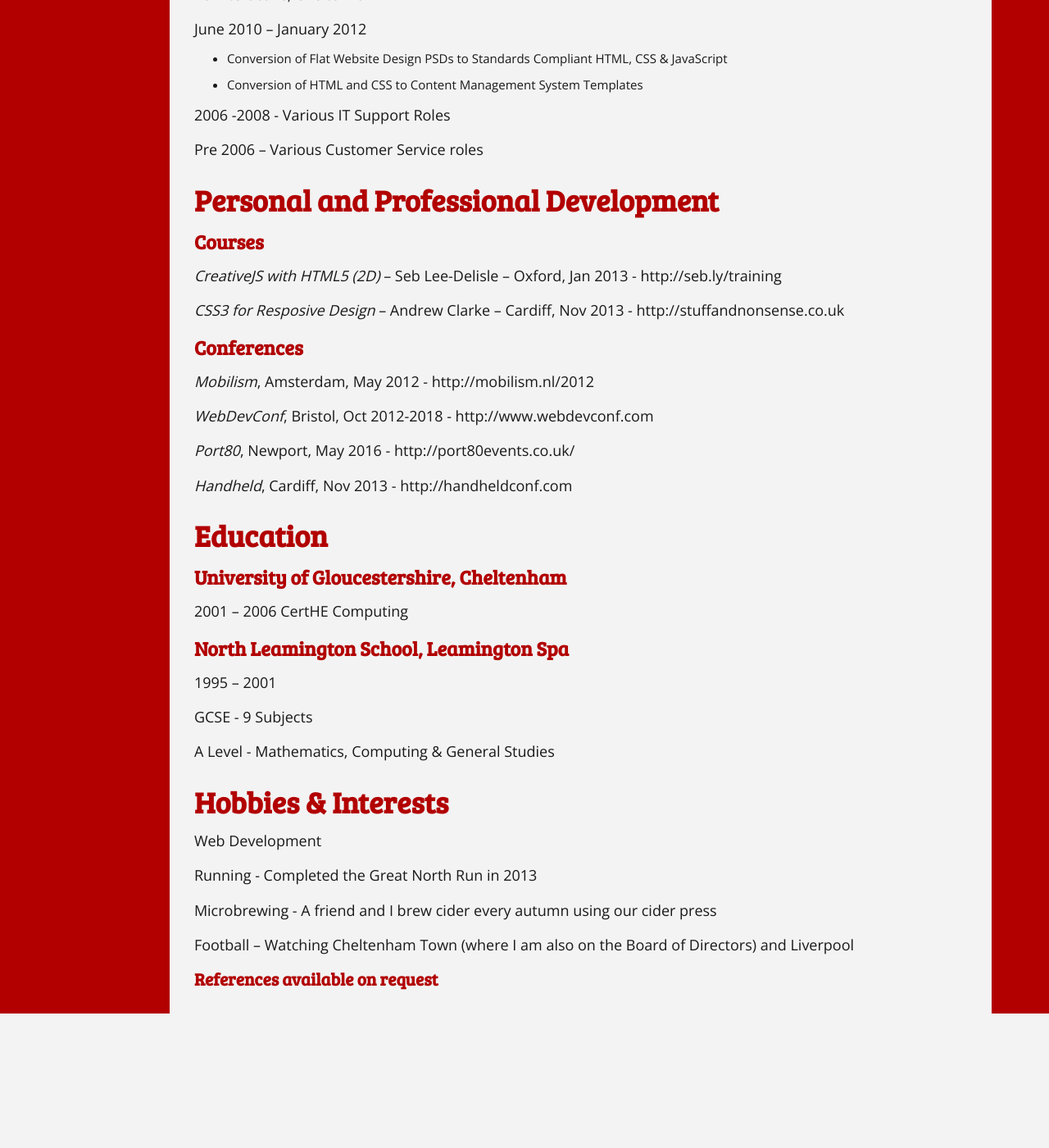
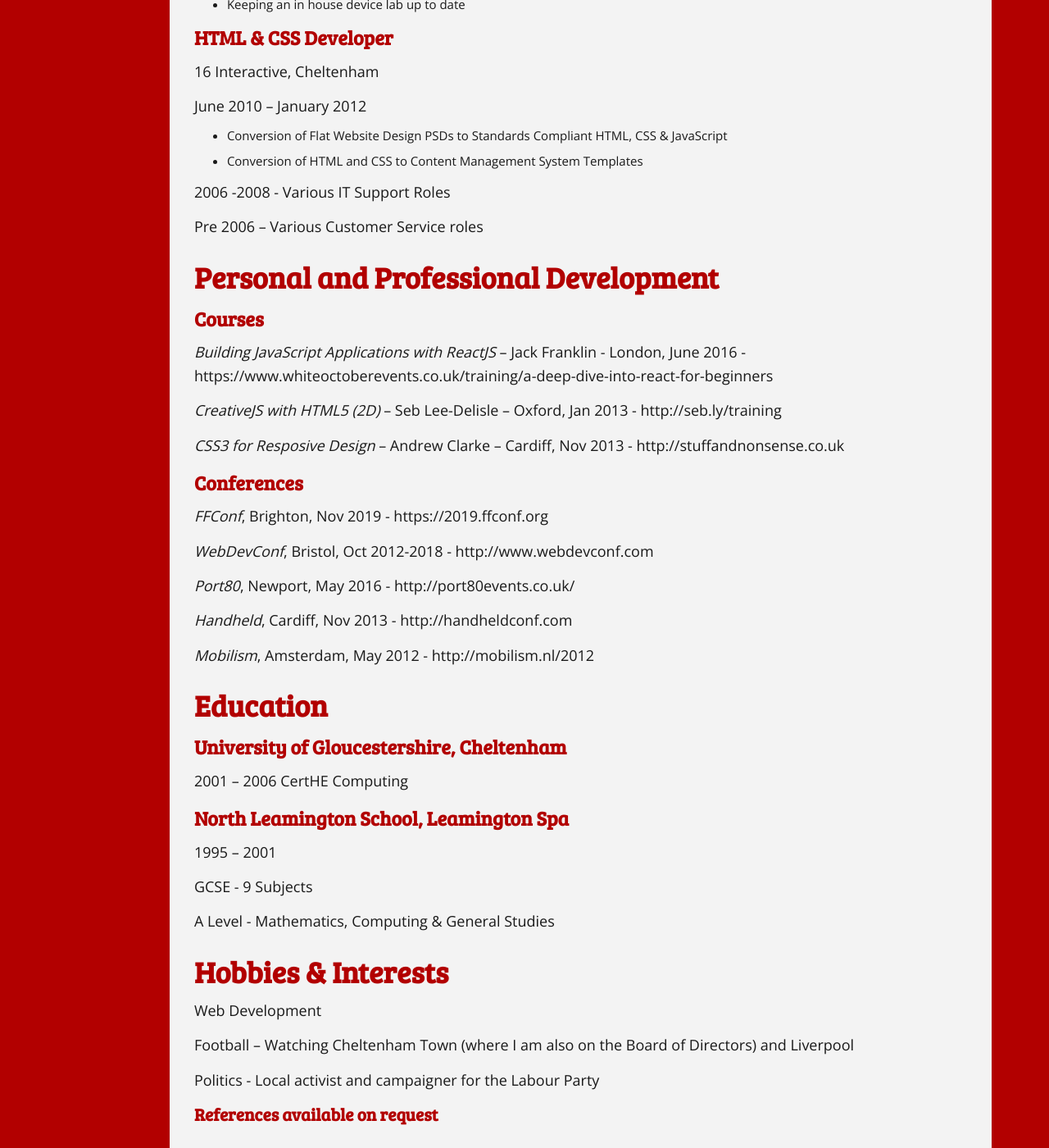
Before and after one commit to davebeesley/personal-site, a Jekyll site: the page built from cv-resume/index.md, in a window 1280 px wide and 1400 px high, scrolled down 2408 px. Shown: the whole window at 82% size. Built offline with Jekyll 4.4.1, drawn with Linux system fonts in a browser that asks for light colours; comment, search, counter and statistics services are not loaded; before the commit the page ends 3644 px from its top, so only the background shows below that; some of the changed text lies outside the part shown.

Commit message:
Update index.md

```diff
--- a/cv-resume/index.md
+++ b/cv-resume/index.md
@@ -34,6 +34,10 @@
 Element Studio, Cheltenham
 
 July 2018 - Present
+
+-   Maintaining a multitude of projects including the largest Independent Pharmacy website in the UK (Laravel/Codeignitor/React)
+-   Building a React/Redux based visualisation tool for the Paris Climate Accords
+-   Multiple GatsbyJS based brochure sites
 
 ### Freelance Web Developer
 
@@ -109,19 +113,23 @@
 
 ### Courses
 
+_Building JavaScript Applications with ReactJS_ – Jack Franklin - London, June 2016 - https://www.whiteoctoberevents.co.uk/training/a-deep-dive-into-react-for-beginners
+
 _CreativeJS with HTML5 (2D)_ – Seb Lee-Delisle – Oxford, Jan 2013 - http://seb.ly/training
 
 _CSS3 for Resposive Design_ – Andrew Clarke – Cardiff, Nov 2013 - http://stuffandnonsense.co.uk
 
 ### Conferences
 
-_Mobilism_, Amsterdam, May 2012 - http://mobilism.nl/2012
+_FFConf_, Brighton, Nov 2019 - https://2019.ffconf.org
 
 _WebDevConf_, Bristol, Oct 2012-2018 - http://www.webdevconf.com
 
 _Port80_, Newport, May 2016 - http://port80events.co.uk/
 
 _Handheld_, Cardiff, Nov 2013 - http://handheldconf.com
+
+_Mobilism_, Amsterdam, May 2012 - http://mobilism.nl/2012
 
 ## Education
 
@@ -142,10 +150,8 @@
 
 Web Development
 
-Running - Completed the Great North Run in 2013
-
-Microbrewing - A friend and I brew cider every autumn using our cider press
-
 Football – Watching Cheltenham Town (where I am also on the Board of Directors) and Liverpool
 
+Politics - Local activist and campaigner for the Labour Party
+
 #### References available on request
```
Also changed, not shown: other parts of cv-resume/index.md (+3 -3 lines).
